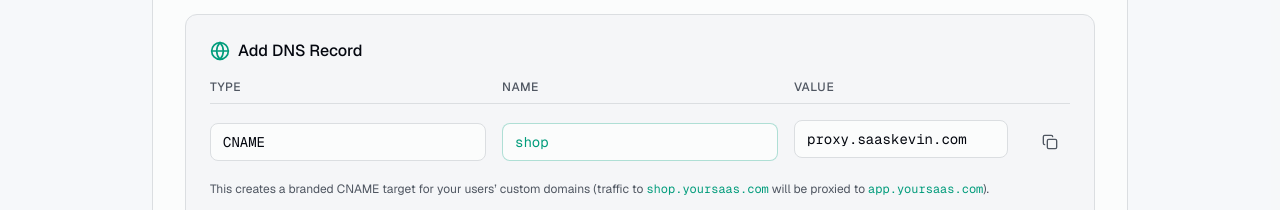
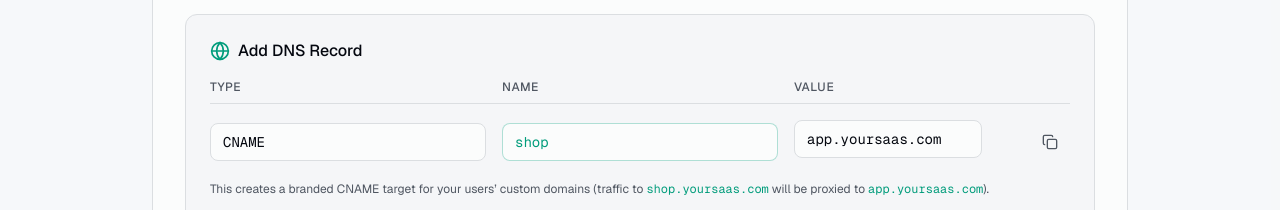
Before and after one commit to SaaSKevin/saaskevin-marketing-site, a Next.js app: page / in a window 1280 px wide. Shown: the part 1440-1650 px from the top of the page. Built offline with nearby package versions, Linux system fonts and the light colour scheme.

Commit message:
Fix CNAME in how it works

```diff
--- a/components/how-it-works.tsx
+++ b/components/how-it-works.tsx
@@ -128,7 +128,7 @@ function SetupContent() {
             </div>
             <div className="relative">
               <div className="bg-card rounded-lg px-3 py-2 border border-border text-sm font-mono pr-10 fix-overflow">
-                proxy.saaskevin.com
+                app.yoursaas.com
               </div>
               <button
                 type="button"
```
